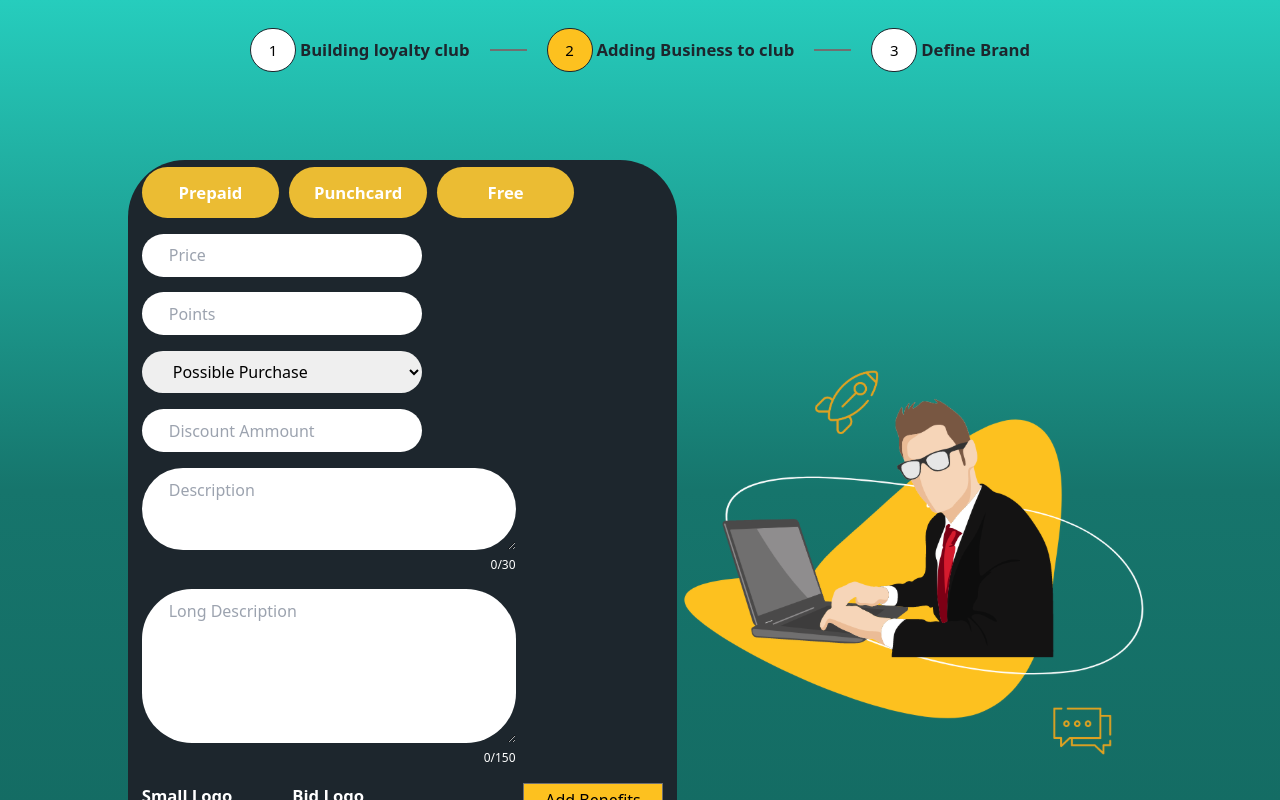
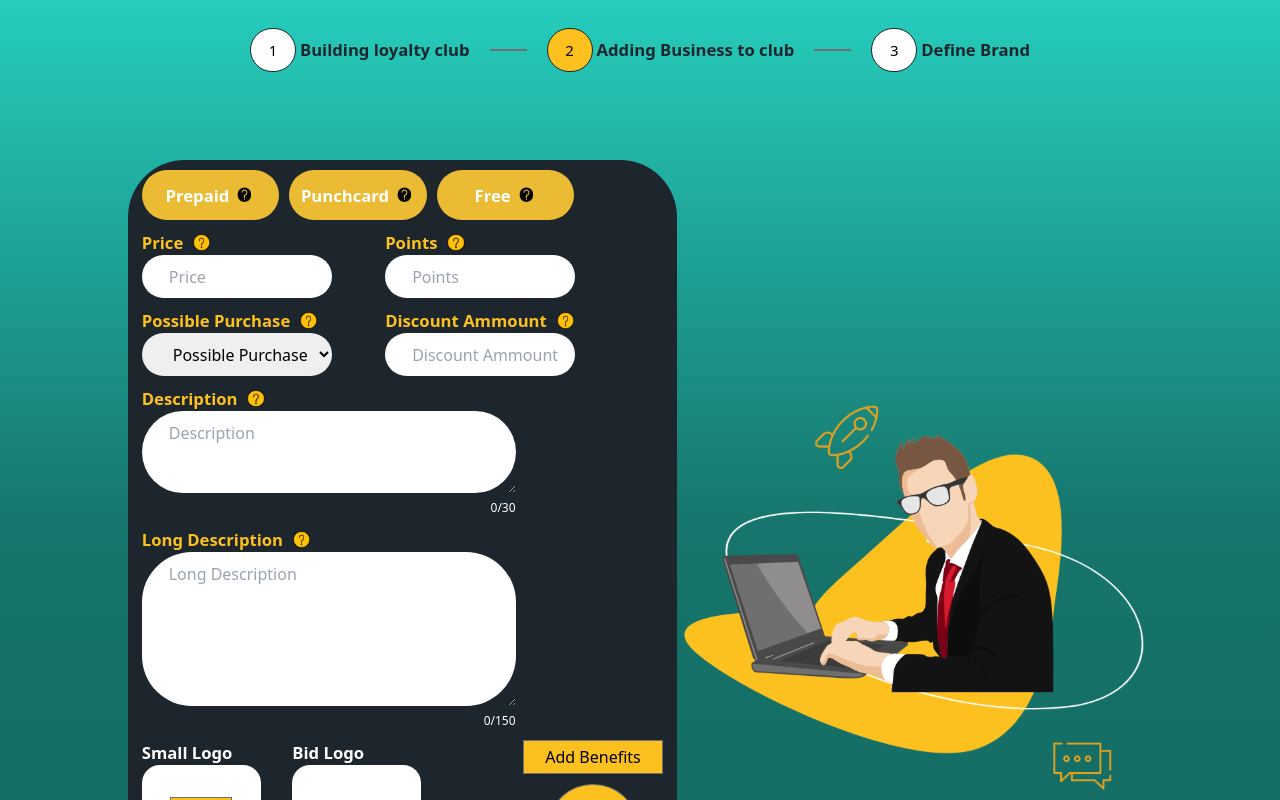
Before and after one commit to huzaifa26/MyBenefits, a React (Create React App) app: page /cluboffer in a window 1280 px wide. Shown: the top 800 px of the page. Built offline with nearby package versions, Linux system fonts and the light colour scheme.

Commit message:
added icons to input

```diff
--- a/src/Components/Registeration/BrandInfo.js
+++ b/src/Components/Registeration/BrandInfo.js
@@ -117,19 +117,19 @@ export default function BrandInfo({getDataFromBrandInfo,benefitArrayFC}){
     <div className="max-w-[1920px] w-[calc(100vw - 100%)] h-[100%] min-h-[1080px] overflow-y-hidden linearBG">
 
         <div className="flex justify-center items-center gap-[20px] max-w-[1920px] w-[calc(100vw - 100%)] h-[99.63px]">
-                <div className="flex gap-[4px]">
+                <div className="flex gap-[4px] xsm:hidden">
                     <span className="pt-[10px] border-[1px] border-[#1D262D] w-[46px] h-[44px] bg-[#fff] text-[15px] text-center rounded-full">1</span>
                     <h2 className="text-[25px] text-[#1D262D] font-bold">Building loyalty club</h2>
                 </div>
 
-                <span className="w-[37px] h-[2px] bg-[#707070]"></span>
+                <span className="w-[37px] h-[2px] bg-[#707070] xsm:hidden"></span>
 
-                <div className="flex gap-[4px]">
+                <div className="flex gap-[4px] xsm:hidden">
                     <span className="pt-[10px] border-[1px] border-[#1D262D] w-[46px] h-[44px] bg-[#fff] text-[15px] text-center rounded-full">2</span>
                     <h2 className="text-[25px] text-[#1D262D] font-bold">Adding Business to club</h2>
                 </div>
 
-                <span className="w-[37px] h-[2px] bg-[#707070]"></span>
+                <span className="w-[37px] h-[2px] bg-[#707070] xsm:hidden"></span>
 
 
                 <div className="flex gap-[4px]">
@@ -138,27 +138,32 @@ export default function BrandInfo({getDataFromBrandInfo,benefitArrayFC}){
                 </div>
             </div>
 
-        <div className="flex w-[82.58vw] py-[20px] bg-[#1D262D] m-auto rounded-[57px]">
-            <form ref={brandInfoRef} onSubmit={brandInfoSubmitHandler} className="flex w-[80%] m-auto">
-                <div className="flex-1 flex flex-col gap-[10px] w-[80%] m-auto">
+        <div className="flex xsm:w-[90vw] w-[82.58vw] py-[20px] bg-[#1D262D] m-auto rounded-[57px]">
+            <form ref={brandInfoRef} onSubmit={brandInfoSubmitHandler} className="flex xsm:flex-col xsm:w-[100%] w-[80%] m-auto">
+                <div className="flex-1 flex flex-col gap-[10px] xsm:w-[97%] w-[80%] m-auto">
                     <h2 className="text-[35px] text-[#FDC11F] font-bold">Create Business Account</h2>
-                    <input type={"email"} name="email" required placeholder="Email" className="indent-[15px] w-[301px] h-[60px]"/>
-                    <input type={"password"} name="password" required placeholder="Password" className="bg-[#FDC11F] indent-[15px] w-[301px] h-[60px]"/>
-                    <input type={"text"} name="accountName" required placeholder="Account Name" className="indent-[15px] w-[301px] h-[60px]"/>
-                    <input type={"text"} name="brandID" required placeholder="Brand ID" className="indent-[15px] w-[301px] h-[60px]"/>
-                    <input type={"text"} name="businessName" required placeholder="Business Name" className="indent-[15px] w-[301px] h-[60px]"/>
-                    <input type={"address"} name="businessAddress" required placeholder="Business Address" className="indent-[15px] w-[301px] h-[60px]"/>
-                    {/* <input name="" required placeholder="Phone No" className="indent-[15px] w-[301px] h-[60px]"/> */}
-                    <PhoneInput prefix="+" buttonStyle={{height:"67px",borderRadius:"57px 0 0 57px"}} inputStyle={{width:"271px",borderRadius:"0 57px 57px 0",height:"67px"}} className="indent-[27px] w-[301px] h-[67px]" placeholder="Enter phone number" value={value} onChange={setValue}/>
-                    <input type={"number"} name="openingHours" required placeholder="Opening Hours" className="indent-[15px] w-[301px] h-[60px]"/>
-                    <input type={"number"} name="specialOpeningHours" required placeholder="Special Opening Hours" className="indent-[15px] w-[301px] h-[60px]"/>
-                    <input type={"text"} name="contactName" required placeholder="Contact Name" className="indent-[15px] w-[301px] h-[60px]"/>
-                    <input type={"text"} name="description" required placeholder="Description" className="indent-[15px] w-[301px] h-[60px]"/>
+                    <input type={"email"} name="email" required placeholder="Email" className="indent-[15px] xsm:min-w-[280px] w-[22.03513909224012vw] h-[60px]"/>
+                    <input type={"password"} name="password" required placeholder="Password" className="bg-[#FDC11F] indent-[15px] xsm:min-w-[280px] w-[22.03513909224012vw] h-[60px]"/>
+                    <input type={"text"} name="accountName" required placeholder="Account Name" className="indent-[15px] xsm:min-w-[280px] w-[22.03513909224012vw] h-[60px]"/>
+                    <input type={"text"} name="brandID" required placeholder="Brand ID" className="indent-[15px] xsm:min-w-[280px] w-[22.03513909224012vw] h-[60px]"/>
+                    <input type={"text"} name="businessName" required placeholder="Business Name" className="indent-[15px] xsm:min-w-[280px] w-[22.03513909224012vw] h-[60px]"/>
+                    <input type={"address"} name="businessAddress" required placeholder="Business Address" className="indent-[15px] xsm:min-w-[280px] w-[22.03513909224012vw] h-[60px]"/>
+                    {/* <input name="" required placeholder="Phone No" className="indent-[15px] xsm:min-w-[280px] w-[22.03513909224012vw] h-[60px]"/> */}
+                    <div className="phone-input2">
+                        <PhoneInput prefix="+" buttonStyle={{height:"67px",borderRadius:"57px 0 0 57px"}} inputStyle={{width:"271px",borderRadius:"0 57px 57px 0",height:"67px"}} className="indent-[27px] w-[301px] h-[67px]" placeholder="Enter phone number" value={value} onChange={setValue}/>
+                    </div>
+                    <input type={"number"} name="openingHours" required placeholder="Opening Hours" className="indent-[15px] xsm:min-w-[280px] w-[22.03513909224012vw] h-[60px]"/>
+                    <div className="relative flex">
+                        <input type={"number"} name="specialOpeningHours" required placeholder="Special Opening Hours" className="relative indent-[15px] xsm:min-w-[280px] w-[22.03513909224012vw] h-[60px]"/>
+                        <label className="absolute top-5 right-[-25%] flex items-center text-[#FDC11F]">Holiday,Vacation <img className="w-[1.6473958333333334vw] min-w-[20px]" src="./images/yellow-mark.png"/></label>
+                    </div>
+                    <input type={"text"} name="contactName" required placeholder="Contact Name" className="indent-[15px] xsm:min-w-[280px] w-[22.03513909224012vw] h-[60px]"/>
+                    <input type={"text"} name="description" required placeholder="Description" className="indent-[15px] xsm:min-w-[280px] w-[22.03513909224012vw] h-[60px]"/>
                 </div>
-                <div className="flex-1 flex flex-col gap-[20px]">
-                    <h2 className="text-[35px] text-[#FDC11F] font-bold">Brand Information</h2>
-                    <input type={'text'} name="brandName" placeholder="Brand Name" className="indent-[15px] w-[301px] h-[60px]"/>
-                    <textarea name="longDescription" placeholder="Long Description" className="indent-[15px] pt-[20px] w-[539.12px] h-[181.2px]"></textarea>
+                <div className="flex-1 flex flex-col gap-[20px] xsm:w-[97%] xsm:m-auto">
+                    <h2 className="text-[35px] text-[#FDC11F] font-bold ">Brand Information</h2>
+                    <input type={'text'} name="brandName" placeholder="Brand Name" className="indent-[15px] xsm:min-w-[280px] w-[22.03513909224012vw] h-[60px]"/>
+                    <textarea name="longDescription" placeholder="Long Description" className="indent-[15px] pt-[20px] xsm:min-w-[280px] w-[39.53147877013177vw] h-[181.2px]"></textarea>
                     <div className="text-[clamp(16px,1.302vw,25px)] text-[#fff] font-bold">
                         <h2 className="font-[25px] font-bold ">Small Logo</h2>
                         <div className="flex justify-center items-center w-[119px] h-[89px] bg-white rounded-[18px]">
--- a/src/Components/Registeration/ClubOffer.js
+++ b/src/Components/Registeration/ClubOffer.js
@@ -164,7 +164,7 @@ export default function ClubOffer({ getDataFromClubOffer }) {
     // }
 
     return (
-        <div className="max-w-[1920px] w-[calc(100vw - 100%)] h-[100%] max-h-[1080px] overflow-y-hidden linearBG">
+        <div className="max-w-[1920px] w-[calc(100vw - 100%)] h-[100%] overflow-y-hidden linearBG">
             <div className="flex justify-center items-center gap-[20px] max-w-[1920px] w-[calc(100vw - 100%)] h-[99.63px]">
                 <div className="flex gap-[4px] xsm:hidden">
                     <span className="pt-[10px] border-[1px] border-[#1D262D] w-[46px] h-[44px] bg-[#fff] text-[15px] text-center rounded-full">1</span>
@@ -188,27 +188,27 @@ export default function ClubOffer({ getDataFromClubOffer }) {
 
 
             <div className="relative z-40 m-auto pt-[60px] pb-[21px] flex justify-between items-start w-[80%] xsm:w-[95%]">
-                <div className="xsm:flex-1 w-[43.51vw] h-[800.25px] bg-[#1D262D] rounded-[57px]">
-                    <form ref={clubOfferRef} onSubmit={clubOfferSubmitHandler} className="flex flex-wrap items-center xsm:justify-center x gap-x-[4.1666vw] xl:w-[95%] xsm:w-[100%] w-[80%] h-[100%] m-auto">
+                <div className="pb-[120px] xsm:flex-1 w-[43.51vw] py-[10px] bg-[#1D262D] rounded-[57px]">
+                    <form ref={clubOfferRef} onSubmit={clubOfferSubmitHandler} className="flex gap-[10px] flex-wrap items-center xsm:justify-center x gap-x-[4.1666vw] xl:w-[95%] xsm:w-[100%] w-[80%] h-[100%] m-auto">
                         <div className="flex justify-between gap-[10px]">
-                            <button type="button" onClick={() => { setBenefitType("prepaid"); setAllFalse(); setButton1IsActive(true); }} className={button1IsActive ? "w-[10.748vw] h-[50.78px] text-[clamp(16px,1.302vw,25px)] text-[#EBBC33] font-bold bg-[#fff] rounded-[57px] min-w-[80px] xsm:text-[14px]" : "xsm:text-[14px] min-w-[80px] w-[10.748vw] h-[50.78px] text-[clamp(16px,1.302vw,25px)] text-[#fff] font-bold bg-[#EBBC33] rounded-[57px]"}>Prepaid</button>
-                            <button type="button" onClick={() => { setBenefitType("punch"); setAllFalse(); setButton2IsActive(true); }} className={button2IsActive ? "w-[10.748vw] h-[50.78px] text-[clamp(16px,1.302vw,25px)] text-[#EBBC33] font-bold bg-[#fff] rounded-[57px] min-w-[80px] xsm:text-[14px]" : "xsm:text-[14px] min-w-[80px] w-[10.748vw] h-[50.78px] text-[clamp(16px,1.302vw,25px)] text-[#fff] font-bold bg-[#EBBC33] rounded-[57px]"}>Punchcard</button>
-                            <button type="button" onClick={() => { setBenefitType("free"); setAllFalse(); setButton3IsActive(true); }} className={button3IsActive ? "w-[10.748vw] h-[50.78px] text-[clamp(16px,1.302vw,25px)] text-[#EBBC33] font-bold bg-[#fff] rounded-[57px] min-w-[80px] xsm:text-[14px]" : "xsm:text-[14px] min-w-[80px] w-[10.748vw] h-[50.78px] text-[clamp(16px,1.302vw,25px)] text-[#fff] font-bold bg-[#EBBC33] rounded-[57px]"}>Free</button>
+                            <button type="button" onClick={() => { setBenefitType("prepaid"); setAllFalse(); setButton1IsActive(true); }} className={button1IsActive ? "flex justify-center items-center gap-[5px] w-[10.748vw] h-[50.78px] text-[clamp(16px,1.302vw,25px)] text-[#EBBC33] font-bold bg-[#fff] rounded-[57px] min-w-[80px] xsm:text-[14px]" : "flex justify-center items-center gap-[5px] xsm:text-[14px] min-w-[80px] w-[10.748vw] h-[50.78px] text-[clamp(16px,1.302vw,25px)] text-[#fff] font-bold bg-[#EBBC33] rounded-[57px]"}>Prepaid <img className="w-[1.6473958333333334vw] min-w-[20px]" src="./images/black-mark-center.png"/></button>
+                            <button type="button" onClick={() => { setBenefitType("punch"); setAllFalse(); setButton2IsActive(true); }} className={button2IsActive ? "flex justify-center items-center gap-[5px] w-[10.748vw] h-[50.78px] text-[clamp(16px,1.302vw,25px)] text-[#EBBC33] font-bold bg-[#fff] rounded-[57px] min-w-[80px] xsm:text-[14px]" : "flex justify-center items-center gap-[5px] xsm:text-[14px] min-w-[80px] w-[10.748vw] h-[50.78px] text-[clamp(16px,1.302vw,25px)] text-[#fff] font-bold bg-[#EBBC33] rounded-[57px]"}>Punchcard <img className="w-[1.6473958333333334vw] min-w-[20px]" src="./images/black-mark-center.png"/></button>
+                            <button type="button" onClick={() => { setBenefitType("free"); setAllFalse(); setButton3IsActive(true); }} className={button3IsActive ? "flex justify-center items-center gap-[5px] w-[10.748vw] h-[50.78px] text-[clamp(16px,1.302vw,25px)] text-[#EBBC33] font-bold bg-[#fff] rounded-[57px] min-w-[80px] xsm:text-[14px]" : "flex justify-center items-center gap-[5px] xsm:text-[14px] min-w-[80px] w-[10.748vw] h-[50.78px] text-[clamp(16px,1.302vw,25px)] text-[#fff] font-bold bg-[#EBBC33] rounded-[57px]"}>Free <img className="w-[1.6473958333333334vw] min-w-[20px]" src="./images/black-mark-center.png"/></button>
                         </div>
                         <div className="inline-block">
-                            {/* <label className="text-[clamp(16px,1.302vw,25px)] text-[#FDC11F] font-bold block">Price</label> */}
-                            <input type={"number"} min="0" name="price" placeholder="Price" required className="min-w-[280px] indent-[27px] w-[14.85vw] h-[42.76px]" />
+                            <label className="flex items-center gap-[10px] text-[clamp(16px,1.302vw,25px)] text-[#FDC11F] font-bold ">Price <img className="w-[1.6473958333333334vw] min-w-[20px]" src="./images/yellow-mark.png"/></label>
+                            <input type={"number"} min="0" name="price" placeholder="Price" required className="xsm:min-w-[280px]  indent-[27px] w-[14.85vw] h-[42.76px]" />
                         </div>
 
                         <div className="inline-block">
-                            {/* <label className="text-[clamp(16px,1.302vw,25px)] text-[#FDC11F] font-bold block">Points</label> */}
-                            <input type={"number"} name="points" placeholder="Points" required className="min-w-[280px] indent-[27px] w-[14.85vw] h-[42.76px]" />
+                            <label className="flex items-center gap-[10px] text-[clamp(16px,1.302vw,25px)] text-[#FDC11F] font-bold">Points <img className="w-[1.6473958333333334vw] min-w-[20px]" src="./images/yellow-mark.png"/></label>
+                            <input type={"number"} name="points" placeholder="Points" required className="xsm:min-w-[280px]  indent-[27px] w-[14.85vw] h-[42.76px]" />
                         </div>
 
 
                         <div>
-                            {/* <label className="text-[clamp(16px,1.302vw,25px)] text-[#FDC11F] font-bold block">Possible Purchase</label> */}
-                            <select name="possiblePurchase" required className="min-w-[280px] indent-[27px] rounded-[57px] w-[14.85vw] h-[42.76px]">
+                            <label className=" flex items-center gap-[10px] text-[clamp(16px,1.302vw,25px)] text-[#FDC11F] font-bold ">Possible Purchase <img className="w-[1.6473958333333334vw] min-w-[20px]" src="./images/yellow-mark.png"/></label>
+                            <select name="possiblePurchase" required className="xsm:min-w-[280px]  indent-[27px] rounded-[57px] w-[14.85vw] h-[42.76px]">
                                 <option disabled selected value={"choose option"}>Possible Purchase</option>
                                 <option value={"1"}>1</option>
                                 <option value={'null'}>Endless</option>
@@ -216,24 +216,24 @@ export default function ClubOffer({ getDataFromClubOffer }) {
                         </div>
 
                         <div>
-                            {/* <label className="text-[clamp(16px,1.302vw,25px)] text-[#FDC11F] font-bold block">Discount Ammount</label> */}
-                            <input type={"number"} name="discount" required placeholder="Discount Ammount" className="min-w-[280px] indent-[27px] w-[14.85vw] h-[42.76px]" />
+                            <label className="flex items-center gap-[10px] text-[clamp(16px,1.302vw,25px)] text-[#FDC11F] font-bold ">Discount Ammount <img className="w-[1.6473958333333334vw] min-w-[20px]" src="./images/yellow-mark.png"/></label>
+                            <input type={"number"} name="discount" required placeholder="Discount Ammount" className="xsm:min-w-[280px]  indent-[27px] w-[14.85vw] h-[42.76px]" />
                         </div>
 
                         <div>
-                            {/* <label className="text-[clamp(16px,1.302vw,25px)] text-[#FDC11F] font-bold block">Description</label> */}
-                            <textarea placeholder="Description" onChange={(e) => { setdescriptionLength(e.target.value) }} maxLength={30} name="description" rows='3' className="min-w-[280px] indent-[27px] pt-[10px] w-[29.21vw]"></textarea>
+                            <label className="flex items-center gap-[10px] text-[clamp(16px,1.302vw,25px)] text-[#FDC11F] font-bold ">Description <img className="w-[1.6473958333333334vw] min-w-[20px]" src="./images/yellow-mark.png"/></label>
+                            <textarea placeholder="Description" onChange={(e) => { setdescriptionLength(e.target.value) }} maxLength={30} name="description" rows='3' className="xsm:min-w-[280px]  indent-[27px] pt-[10px] w-[29.21vw]"></textarea>
                             <p className="text-white text-[12px] text-right">{descriptionLength?.length || 0}/30</p>
                         </div>
 
                         <div>
-                            {/* <label className="text-[clamp(16px,1.302vw,25px)] text-[#FDC11F] font-bold block">Long Description</label> */}
-                            <textarea placeholder="Long Description" onChange={(e) => { setlongdescriptionLength(e.target.value) }} maxLength={150} name="longDescription" rows='6' className="min-w-[280px] indent-[27px] pt-[10px] w-[29.21vw]"></textarea>
+                            <label className="flex items-center gap-[10px] text-[clamp(16px,1.302vw,25px)] text-[#FDC11F] font-bold ">Long Description <img className="w-[1.6473958333333334vw] min-w-[20px]" src="./images/yellow-mark.png"/></label>
+                            <textarea placeholder="Long Description" onChange={(e) => { setlongdescriptionLength(e.target.value) }} maxLength={150} name="longDescription" rows='6' className="xsm:min-w-[280px]  indent-[27px] pt-[10px] w-[29.21vw]"></textarea>
                             <p className="text-white text-[12px] text-right">{longdescriptionLength?.length || 0}/150</p>
                         </div>
 
 
-                        <div className="flex justify-between w-[100%]">
+                        <div className="flex justify-between w-[100%] xsm:items-center xsm:flex-col">
                             <div className="flex gap-[20px]">
                                 <div className="text-[clamp(16px,1.302vw,25px)] text-[#fff] font-bold">
                                     <h2 className="font-[25px] font-bold ">Small Logo</h2>
@@ -254,7 +254,7 @@ export default function ClubOffer({ getDataFromClubOffer }) {
                                 </div>
                             </div>
 
-                            <div className="flex flex-col items-center gap-[10px]">
+                            <div className="flex flex-col xsm: items-center gap-[10px]">
                                 <button type="submit" className="w-[140px] h-[34px] bg-[#FDC11F] border-[1px] border-[#707070]">Add Benefits</button>
                                 <img src="/images/Group 771.png" alt="" />
                             </div>
@@ -264,7 +264,7 @@ export default function ClubOffer({ getDataFromClubOffer }) {
 
                 <img className="w-[37.13vw] sm:hidden xsm:hidden md:hidden self-center" src={"./images/Repeat Grid 3.svg"} alt="" />
             </div>
-            <div onClick={gotoNextPage} className="z-50 cursor-pointer flex items-center gap-[10px] absolute top-[83%] left-[54%]">
+            <div onClick={gotoNextPage} className="xsm:top-[90%]  z-50 cursor-pointer flex items-center gap-[10px] absolute top-[83%] left-[54%] xsm:left-[31%]">
                 <button className="bg-transparent text-[23px] font-bold text-[#FDC11F]">Next</button>
                 <img src="/images/Repeat Grid 4.png" alt="" />
             </div>
--- a/src/Components/Registeration/Registeration.js
+++ b/src/Components/Registeration/Registeration.js
@@ -121,7 +121,7 @@ export default function Registeration({getDataFromRegisteration}){
 
     return(
         <>
-        <div className="max-w-[1920px] w-[calc(100vw - 100%)] h-[100%] max-h-[1080px] overflow-y-hidden linearBG">
+        <div className="max-w-[1920px] w-[calc(100vw - 100%)] h-[100%] overflow-y-hidden linearBG">
             <img className="absolute left-[86%] top-[-500px]" src="/images/Path 28.png" alt=""/>
             <img className="absolute top-[450px] left-[-256px]" src="/images/Path 18.png" alt=""/>
             <img className="absolute top-[119px] left-[70%]" src="/images/Repeat Grid 1.png" alt=""/>
```
Also changed, not shown: src/Components/Registeration/BrandInfo.css (+11 -0 lines), src/Components/Registeration/Registeration.css (+10 -0 lines), src/index.css (+0 -10 lines), public/images/black-mark-center.png (added), public/images/yellow-mark.png (added).
